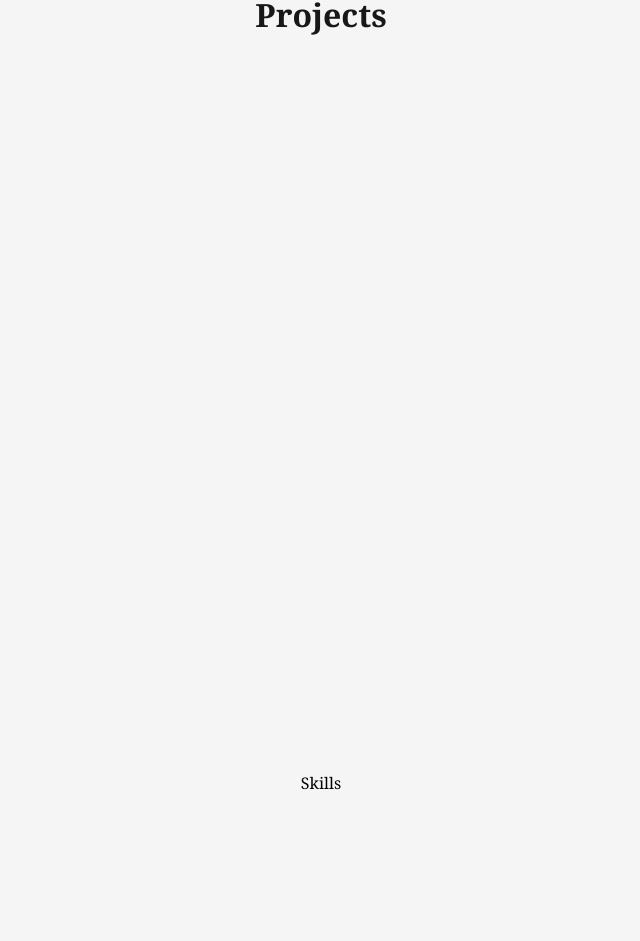
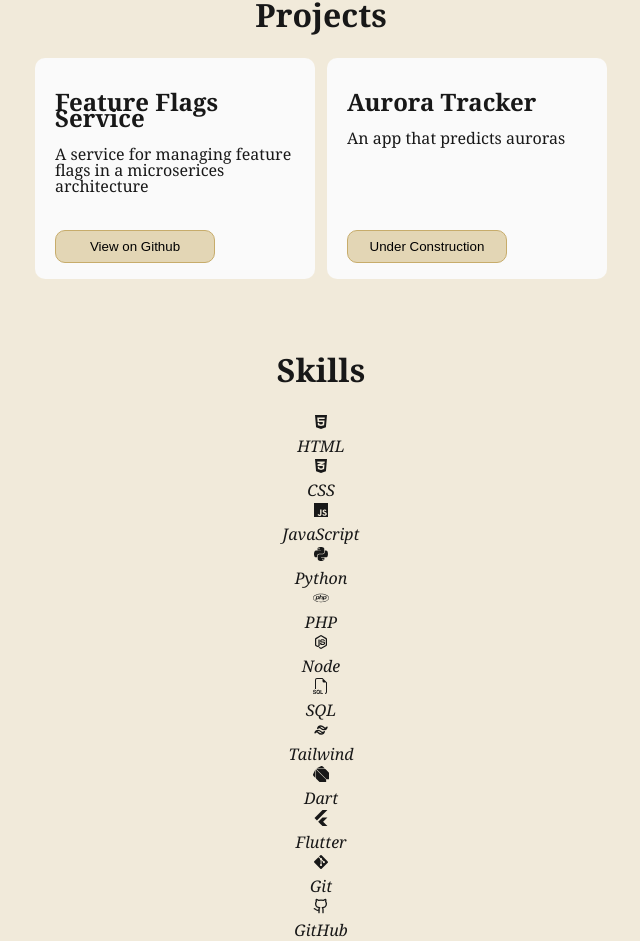
Before and after one commit to obzero-chillin/portfolioV3, a React (Vite) app: page / in a window 1280 px wide. Shown: the part 876-1817 px from the top of the page, without its empty margins (319-959 px from the left). Before the commit the page ends 1670 px from the top, so only its background shows below. Built offline with nearby package versions, Linux system fonts and the light colour scheme.

Commit message:
forgot to make commits. added projects section and skills section. skills section needs work

```diff
--- a/package.json
+++ b/package.json
@@ -11,7 +11,8 @@
   },
   "dependencies": {
     "react": "^19.2.0",
-    "react-dom": "^19.2.0"
+    "react-dom": "^19.2.0",
+    "react-icons": "^5.5.0"
   },
   "devDependencies": {
     "@eslint/js": "^9.39.1",
--- a/src/components/Projects.jsx
+++ b/src/components/Projects.jsx
@@ -1,10 +1,28 @@
 import React from 'react'
 import './css/projects.css'
+import ProjectCard from './subcomponents/projectCard'
 
 const Projects = () => {
   return (
     <div id='projects'>
       <h1>Projects</h1>
+      <div id="projectsContainer">
+        <ProjectCard
+          title='Feature Flags Service'
+          description="A service for managing feature flags in a microserices architecture"
+          redirect="View on Github"
+          redirectLink='https://github.com/obzero-chillin/Feature_flags'
+
+        />
+        <ProjectCard
+          title='Aurora Tracker'
+          description="An app that predicts auroras"
+          redirect="Under Construction"
+          redirectLink=''
+
+        />
+
+      </div>
 
     </div>
   )
--- a/src/components/Skills.jsx
+++ b/src/components/Skills.jsx
@@ -1,8 +1,84 @@
 import React from 'react'
+import './css/skills.css'
+import { FaHtml5,FaCss3Alt,FaPython,FaPhp,FaDartLang,FaFlutter,FaGitAlt } from "react-icons/fa6";
+import { IoLogoJavascript,IoLogoNodejs } from "react-icons/io5";
+import { BsFiletypeSql } from "react-icons/bs";
+import { TbBrandTailwind } from "react-icons/tb";
+import { LuGithub } from "react-icons/lu";
 
 const Skills = () => {
   return (
-    <div>Skills</div>
+    <div id="skills">
+      <h1>Skills</h1>
+      <div id='skillsCont'>
+
+        <div className='skillItem'>
+        <FaHtml5 className='s_icon' title='HTML'/><br></br>
+        <em>HTML</em>
+
+        </div>
+
+        <div className='skillItem'>
+        <FaCss3Alt className='s_icon' title='CSS'/><br></br>
+        <em>CSS</em>
+
+        </div>
+
+
+        <div className='skillItem'>
+        <IoLogoJavascript className='s_icon' title='JavaScript'/><br></br>
+        <em>JavaScript</em>
+
+        </div>
+        <div className='skillItem'>
+        <FaPython className='s_icon' title='Python'/><br></br>
+        <em>Python</em>
+
+        </div>
+        <div className='skillItem'>
+        <FaPhp className='s_icon' title='PHP'/><br></br>
+        <em>PHP</em>
+
+        </div>
+        <div className='skillItem'>
+        <IoLogoNodejs className='s_icon' title='Node'/><br></br>
+        <em>Node</em>
+
+        </div>
+        <div className='skillItem'>
+        <BsFiletypeSql className='s_icon' title='SQL'/><br></br>
+        <em>SQL</em>
+
+        </div>
+        <div className='skillItem'>
+        <TbBrandTailwind className='s_icon' title='Tailwind CSS'/><br></br>
+        <em>Tailwind</em>
+
+        </div>
+        <div className='skillItem'>
+        <FaDartLang className='s_icon' title='Dart'/><br></br>
+        <em>Dart</em>
+
+        </div>
+        <div className='skillItem'>
+        <FaFlutter className='s_icon' title='Flutter'/><br></br>
+        <em>Flutter</em>
+
+        </div>
+        <div className='skillItem'>
+        <FaGitAlt className='s_icon' title='Git'/><br></br>
+        <em>Git</em>
+
+        </div>
+        <div className='skillItem'>
+        <LuGithub className='s_icon' title='GitHub'/><br></br>
+        <em>GitHub</em>
+
+        </div>
+      </div>
+
+
+    </div>
   )
 }
 
--- a/src/components/css/home.css
+++ b/src/components/css/home.css
@@ -44,13 +44,15 @@
 }
 
 #heroDesc{
-    line-height:0rem
+    line-height:auto;
 
 }
 
 #heroButtons{
+    display:flex;
+    justify-content: center;
     font-size:1rem;
-    margin:10rem;
+    margin-top:10rem;
 }
 
 #heroButtons > a{
--- a/src/components/css/projects.css
+++ b/src/components/css/projects.css
@@ -1,6 +1,17 @@
 #projects{
-    min-height:100vh;
     height:fit-content;
     padding-top:3rem;
     color:var(--text);
+    display: flex;
+    flex-direction: column;
+    justify-content: center;
+
 }
+
+#projectsContainer{
+    display: flex;
+    flex-wrap:wrap;
+    justify-content: center;
+    margin:0 auto;
+    gap:0.75rem;
+}
--- /dev/null
+++ b/src/components/css/skills.css
@@ -0,0 +1,3 @@
+#skills{
+    padding-top: 3rem;
+}
--- a/src/components/subcomponents/css/projectCard.css
+++ b/src/components/subcomponents/css/projectCard.css
@@ -0,0 +1,26 @@
+.projectCard{
+    width:15rem;
+    text-align: left;
+    display:flex;
+    flex-direction: column;
+
+    background-color: var(--bg1);
+    padding:0.25rem;
+    border-radius: var(--corner);
+    padding:1rem 1.25rem;
+    line-height: var(--p);
+    justify-content: space-between;
+}
+.projectCard>p{
+    color:var(--insignificant);
+}
+
+.projectRedirect{
+    margin-top:1.25rem;
+    width:10rem;
+    padding:0.5rem 1rem;
+    border-radius: var(--corner);
+    border:1px solid hsl(42.55,44.72%,60%);
+    background-color: var(--bg3);
+
+}
--- a/src/components/subcomponents/projectCard.jsx
+++ b/src/components/subcomponents/projectCard.jsx
@@ -0,0 +1,17 @@
+import React from 'react'
+import './css/projectCard.css'
+
+const ProjectCard = ({title, description,redirect, redirectLink}) => {
+  return (
+    <div className='projectCard'>
+        <div>
+            <h2>{title}</h2>
+            <p>{description}</p>
+
+        </div>
+        <button className='projectRedirect' onClick={()=>{window.open({redirectLink})}}>{redirect}</button>
+    </div>
+  )
+}
+
+export default ProjectCard
--- a/src/index.css
+++ b/src/index.css
@@ -8,10 +8,20 @@
   text-rendering: optimizeLegibility;
   -webkit-font-smoothing: antialiased;
   -moz-osx-font-smoothing: grayscale;
-  background-color: whitesmoke;
+  background-color: hsl(42.55,44.72%,90%);
+
+  --bg1: hsl(0, 0%, 98%);
+  --bg2:hsl(0, 0%, 100%);
+  --bg3:hsl(42.55,44.72%,80%);
+
+
+  color:var(--text);
+
+  --secondary:hsl(42.55,44.72%,60%);
 
 
   --text:rgb(24, 24, 24);
+  --insignificant:hsl(0, 0%, 30%);
 
   --pLineHeight:0.125rem;
   --corner:10px;
```
Also changed, not shown: 1 other file (tests, documents, lock files or other folders).
